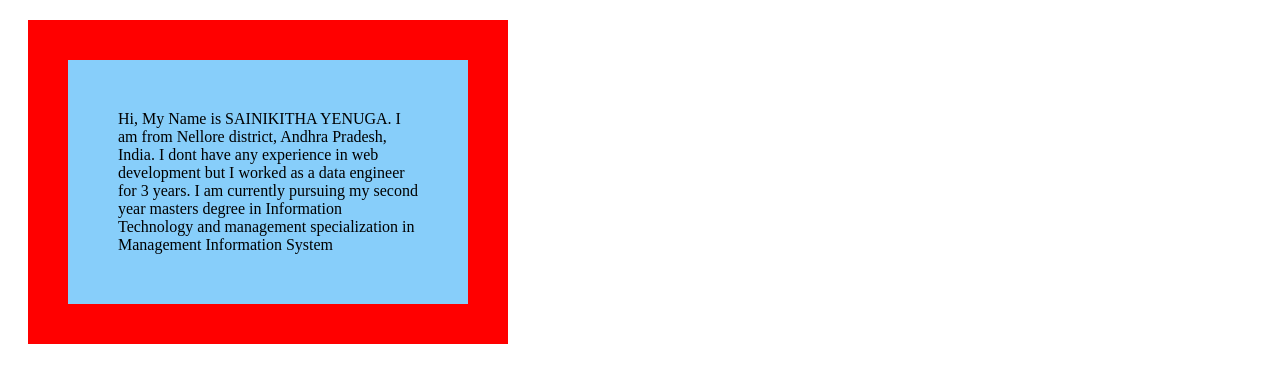
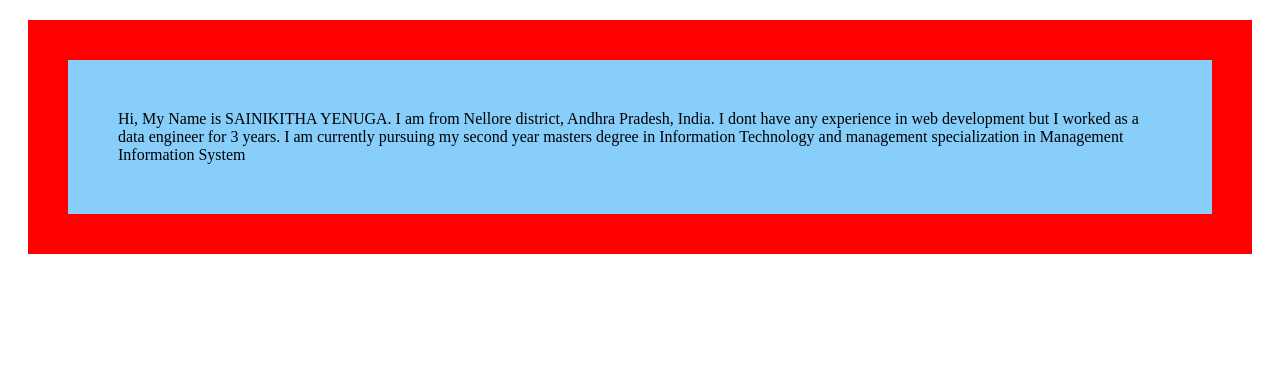
Before and after one commit to nikithayenuga/nikithayenuga.github.io, a plain HTML site: page Lab1/index.html in a window 1280 px wide. Drawn offline with Linux system fonts and the light colour scheme.

Commit message:
modified css

```diff
--- a/Lab1/index.html
+++ b/Lab1/index.html
@@ -5,18 +5,18 @@
     <style>
         div {
             background-color: lightskyblue;
-            width: 300px;
+            width: auto;
             border: 40px solid red;
             padding: 50px;
             margin: 20px;
+            height: auto;
         }
     </style>
 </head>
 
 <body>
 
-    <div> Hi, My Name is SAINIKITHA YENUGA. I am from Nellore district, Andhra Pradesh, India.
-         I dont have any experience in web development but I worked as a data engineer for 3 years. I am currently pursuing my second year masters degree in Information Technology and management specialization in Management Information System </div>
+    <div> Hi, My Name is SAINIKITHA YENUGA. I am from Nellore district, Andhra Pradesh, India. I dont have any experience in web development but I worked as a data engineer for 3 years. I am currently pursuing my second year masters degree in Information Technology and management specialization in Management Information System </div>
 </body>
 
 </html>
```
